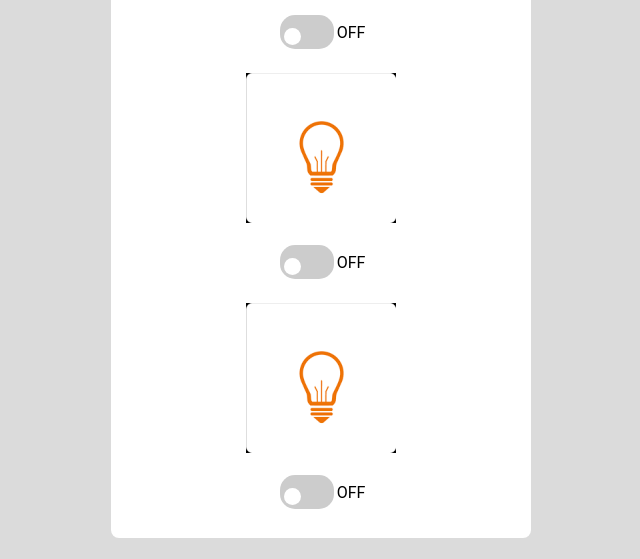
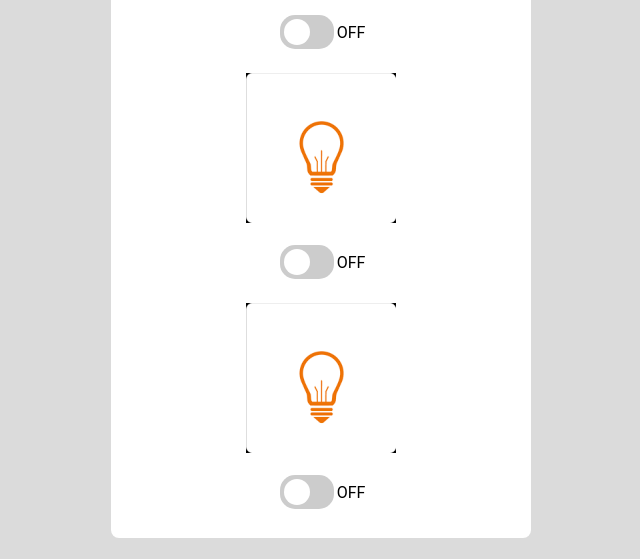
Before and after one commit to Solahhudin21/trafficlight, a plain HTML site: page index.html in a window 1280 px wide. Shown: the part 303-862 px from the top of the page, 319-959 px from the left. Drawn offline with Linux system fonts and the light colour scheme.

Commit message:
Update index.html

```diff
--- a/index.html
+++ b/index.html
@@ -43,7 +43,7 @@
             <div class="toggle-container">
               <label class="switch">
                 <input type="checkbox" id="toggleSwitch1" disabled />
-                <span class="slider-2"></span>
+                <span class="slider"></span>
               </label>
               <p id="toggleText1">OFF</p>
             </div>
@@ -62,7 +62,7 @@
             <div class="toggle-container">
               <label class="switch">
                 <input type="checkbox" id="toggleSwitch2" disabled />
-                <span class="slider-2"></span>
+                <span class="slider"></span>
               </label>
               <p id="toggleText2">OFF</p>
             </div>
@@ -81,7 +81,7 @@
             <div class="toggle-container">
               <label class="switch">
                 <input type="checkbox" id="toggleSwitch3" disabled />
-                <span class="slider-2"></span>
+                <span class="slider"></span>
               </label>
               <p id="toggleText3">OFF</p>
             </div>
@@ -92,5 +92,5 @@
 
     <script src="mqttws31.js"></script>
     <script src="app.js"></script>
-  </body>
+  </body>
 </html>
```
